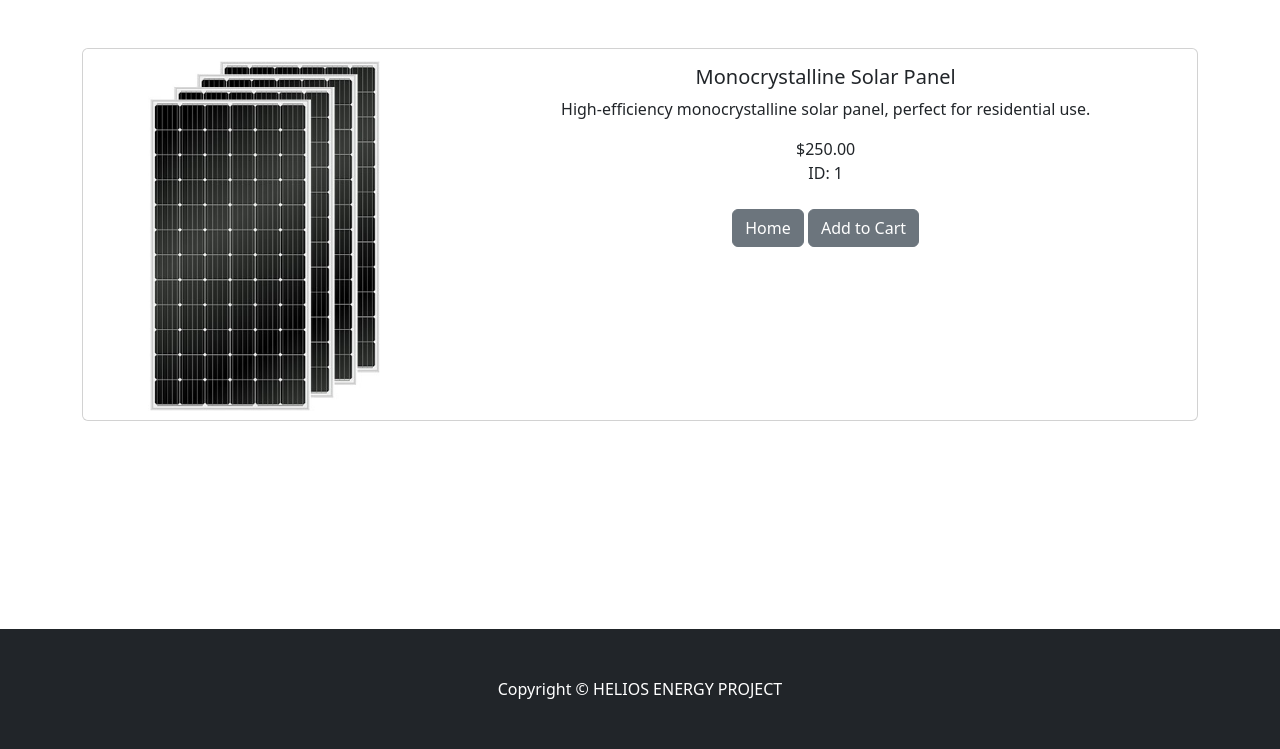
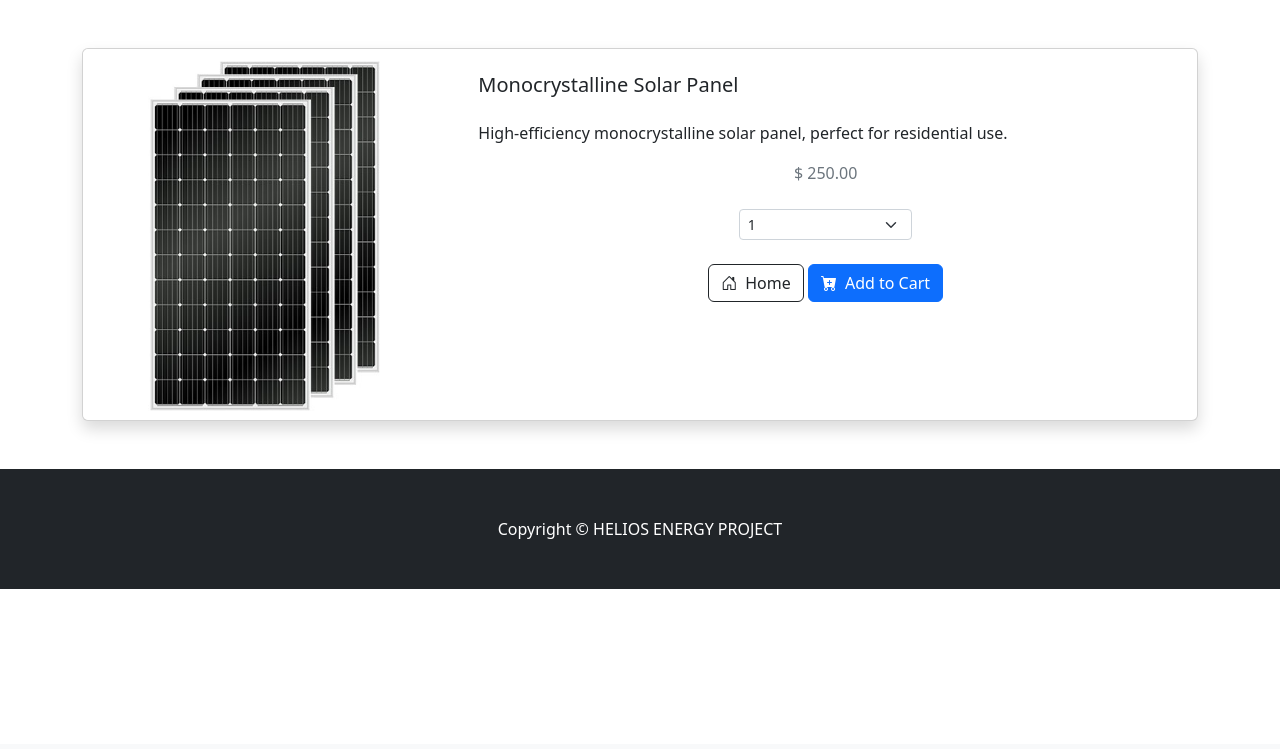
Before and after one commit to PixelPat0/Helios, a Django app: page /product/1 in a window 1280 px wide. Shown: the part 56-805 px from the top of the page. After the commit the page ends 645 px from the top, so only its background shows below. Run offline with Django 5.2, Linux system fonts and the light colour scheme; data comes from the database, SQL or seed files in the repository; both versions use the stored data as it was after the commit; some libraries are stand-ins or nearby versions.

Commit message:
Adding items to cart, view quantity of orders, cart summary amount, updated javascript

```diff
--- a/backend/ecom/cart/cart.py
+++ b/backend/ecom/cart/cart.py
@@ -1,4 +1,7 @@
+from store.models import Product
+
 class Cart():
+
     def __init__(self, request):
         self.session = request.session
         # get the current session key if it exists
@@ -9,11 +12,13 @@ class Cart():
         # Make sure cart is available on all pages of site.
         self.cart = cart
 
-    def add(self, product):
+    def add(self, product, quantity):
         product_id = str(product.id)
+        product_qty = str(quantity)
         #logic
         if product_id not in self.cart:
-            self.cart[product_id] = {'price': str(product.price)}
+            #self.cart[product_id] = {'price': str(product.price)}
+            self.cart[product_id] = int(product_qty)
             self.session.modified = True
             print("Product added to cart:", product_id) # Debugging step
         else:
@@ -21,3 +26,16 @@ class Cart():
 
     def __len__(self):
         return len(self.cart)
+
+    def get_prods(self):
+        #get ids from cart
+        product_ids = self.cart.keys()
+        #use ids to lookuo products in the database model
+        products = Product.objects.filter(id__in=product_ids)
+
+        #return the looked up products
+        return products
+
+    def get_quants(self):
+        quantities = self.cart #get the quantities
+        return quantities
--- a/backend/ecom/store/templates/product.html
+++ b/backend/ecom/store/templates/product.html
@@ -1,78 +1,89 @@
 {% extends 'base.html' %}
 
 {% block content %}
-
-
-<div class="container">
-<br/><br/>
-    <div class="card mb-3">
+    <div class="container mt-5 mb-5">
+        <div class="card shadow">
             <div class="row g-0">
                 <div class="col-md-4">
-            <img src="{{ product.image.url }}" class="img-fluid rounded-start" alt="...">
+                    <img src="{{ product.image.url }}" class="img-fluid rounded-start" alt="Product Image">
                 </div>
                 <div class="col-md-8">
-            <div class="card-body">
-                <center>
+                    <div class="card-body p-4">
+                        <div class="d-flex justify-content-between align-items-center mb-3">
                             <h5 class="card-title">{{ product.name }}</h5>
+                        </div>
                         <p class="card-text">{{ product.description }}</p>
 
                         {% if product.is_sale %}
-
-              <div class="d-flex justify-content-center small text-warning mb-2">
-                <div class="bi-star-fill"></div>
-                &nbsp;&nbsp;Sale!!&nbsp;&nbsp;
-                <div class="bi-star-fill"></div>
+                            <div class="d-flex justify-content-center small text-warning mb-3">
+                                <div class="bi-star-fill me-1"></div>
+                                <span class="fs-5 fw-bold">Sale!!!</span>
+                                <div class="bi-star-fill ms-1"></div>
                             </div>
-                <!-- Product price-->
-                <strike>
-                ${{ product.price }}
-                </strike>
-                &nbsp;
-                ${{ product.sale_price }}
-
+                            <div class="d-flex justify-content-center">
+                                <strike class="text-muted me-3">$ {{ product.price }}</strike>
+                                <span class="text-danger fw-bold">$ {{ product.sale_price }}</span>
+                            </div>
                         {% else %}
-                <!-- Product price-->
-                ${{ product.price }}
-                <br/>ID: {{product.id}}
+                            <div class="d-flex justify-content-center mt-3">
+                                <span class="text-muted fw-medium">$ {{ product.price }}</span>
+                            </div>
                         {% endif %}
 
-                <br/><br/>
+                        <div class="d-flex justify-content-center mt-4">
+                            <select class="form-select form-select-sm w-25 mx-2" id="qty-cart">
+                                <option value="1">1</option>
+                                <option value="2">2</option>
+                                <option value="3">3</option>
+                                <option value="4">4</option>
+                                <option value="5">5</option>
+                            </select>
+                        </div>
 
-              <a href="{% url 'home' %}" class="btn btn-secondary">Home</a>
-              <button type="button"  value="{{ product.id }}" class="btn btn-secondary" id="add-cart">Add to Cart</button>
-                </center>
+                        <div class="d-flex justify-content-center mt-4">
+                            <div class="gap-3">
+                                <a href="{% url 'home' %}" class="btn btn-outline-dark">
+                                    <i class="bi bi-house-door me-2"></i>Home
+                                </a>
+                                <button type="button" value="{{ product.id }}" class="btn btn-primary" id="add-cart">
+                                    <i class="bi bi-cart-plus-fill me-2"></i>Add to Cart
+                                </button>
                             </div>
                         </div>
                     </div>
                 </div>
             </div>
-</br></br></br></br></br></br></br></br>
+        </div>
+    </div>
 
     <script>
-  // Check if the button is pressed
-  $(document).on('click', '#add-cart', function(e){
+        $(document).on('click', '#add-cart', function(e) {
             e.preventDefault();
-      console.log('Add to Cart button clicked'); // Debugging step
+            const productId = $(this).val();
+            console.log('Add to Cart button clicked for product:', productId);
+
             $.ajax({
                 type: 'POST',
                 url: '{% url 'cart_add' %}',
                 data: {
-            product_id: $(this).val(),
+            product_id: $('#add-cart').val(),
+            product_qty: $('#qty-cart option:selected').text(),
             csrfmiddlewaretoken: '{{ csrf_token }}',
             action: 'post'
                 },
-          success: function(json){
-              console.log("AJAX Response:", json); // Log the response to the console
-              if (json.qty !== undefined) {
-                  // Update the cart count in the navbar
-                  document.getElementById("cart_quantity").textContent = json.qty;
-                  alert('Product added to cart'); // Notify the user
+                success: function(response) {
+                    console.log('AJAX Response:', response);
+                    if (response.qty !== undefined) {
+                        document.getElementById("cart_quantity").textContent = response.qty;
+                        alert('Product added to cart');
                     } else {
-                  console.error("Invalid response: qty is undefined");
+                        console.error('Invalid response: qty is undefined');
+                        alert('Error adding product to cart. Please try again.');
                     }
                 },
-          error: function(xhr, errmsg, err){
-              console.log(xhr.status + ": " + xhr.responseText);  // Log any errors
+                error: function(xhr, textStatus, errorThrown) {
+                    console.error('AJAX Error:', textStatus, errorThrown);
+                    alert('Error adding product to cart. Please try again.');
                 }
             });
         });
```
Also changed, not shown: backend/ecom/cart/views.py (+8 -2 lines), backend/ecom/store/templates/cart_summary.html (+73 -0 lines), backend/ecom/db.sqlite3. Lines whose indentation alone changed are shown as unchanged.
